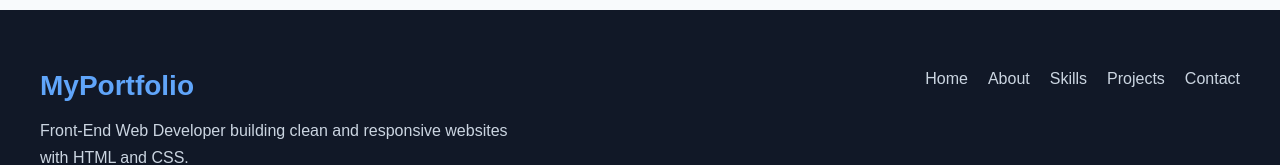
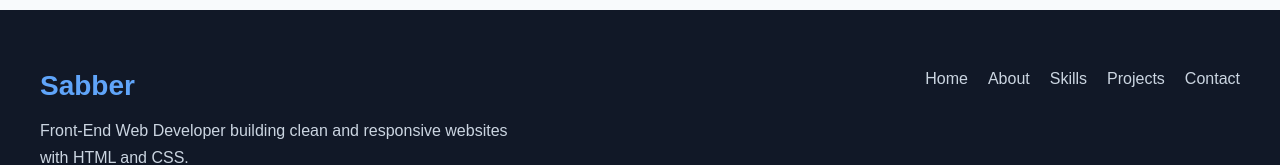
Before and after one commit to safwanmayan/portfolio, a plain HTML site: page index.html in a window 1280 px wide. Shown: the part 3818-3983 px from the top of the page. Drawn offline with Linux system fonts and the light colour scheme.

```diff
--- a/index.html
+++ b/index.html
@@ -433,7 +433,7 @@
     <div class="footer-container">
 
         <div class="footer-left">
-            <h2>MyPortfolio</h2>
+            <h2>Sabber</h2>
 
             <p>
                 Front-End Web Developer building clean and responsive websites
```
